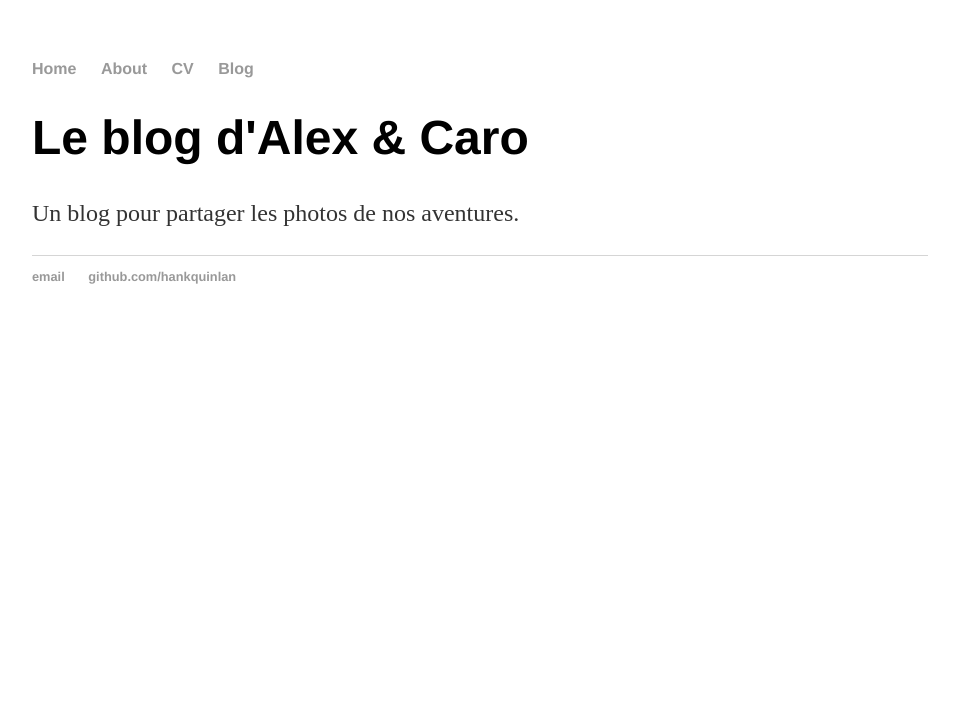
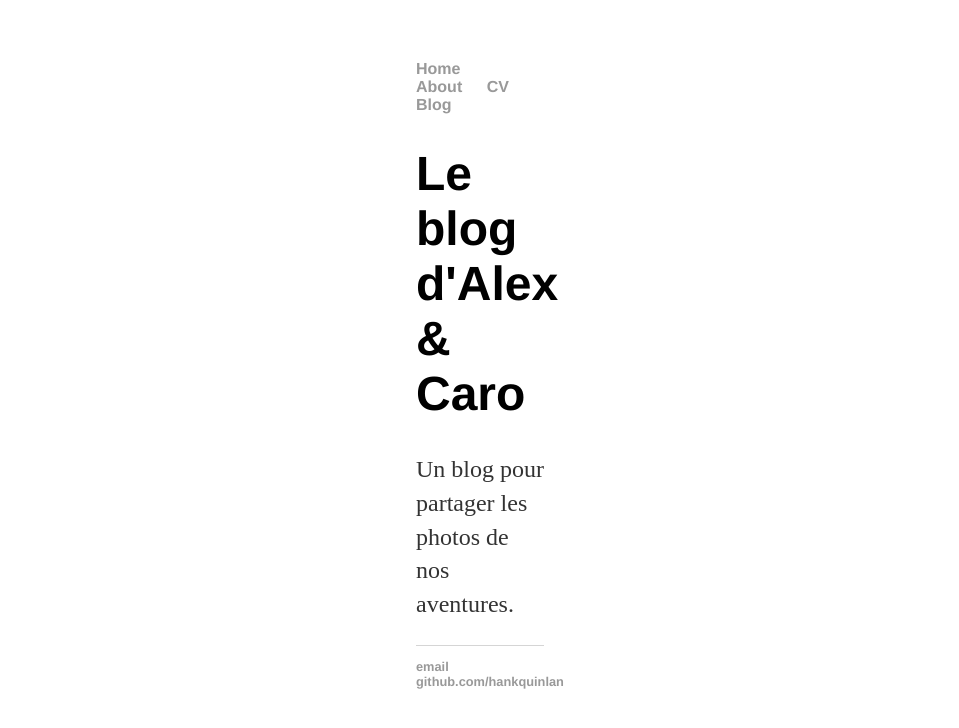
Before and after one commit to alexkrushnisky/art_alexandrekrushnisky, a Jekyll site: the page built from index.html, in a window 1280 px wide. Shown: the top 728 px of the page, without its empty margins (160-1119 px from the left). Built offline with Jekyll 4.4.1, drawn with Linux system fonts in a browser that asks for light colours.

Commit message:
Update main.css

```diff
--- a/css/main.css
+++ b/css/main.css
@@ -1,6 +1,6 @@
 body {
     margin: 60px auto;
-    width: 70%;
+    width: 10%;
 }
 nav ul, footer ul {
     font-family:'Helvetica', 'Arial', 'Sans-Serif';
```
